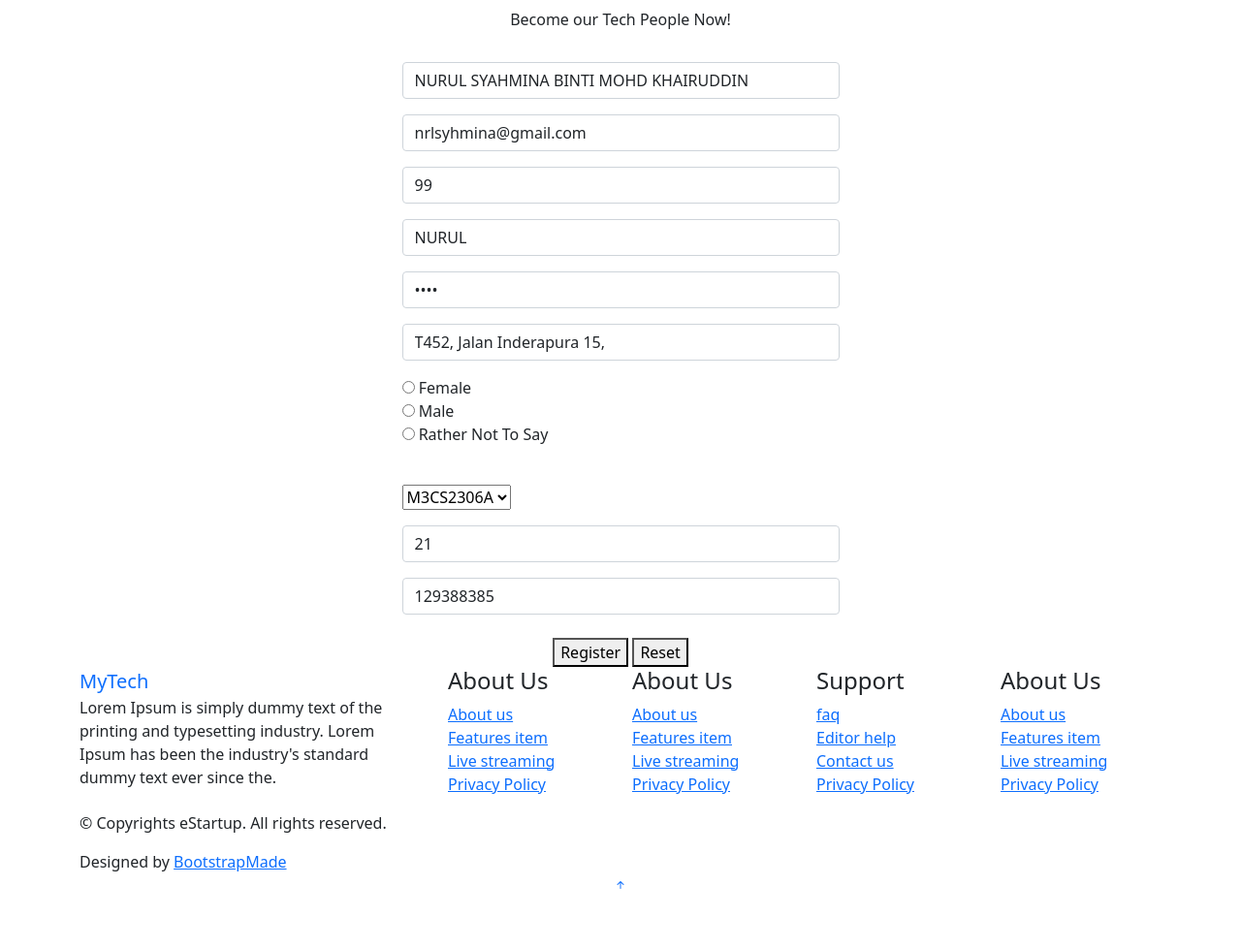
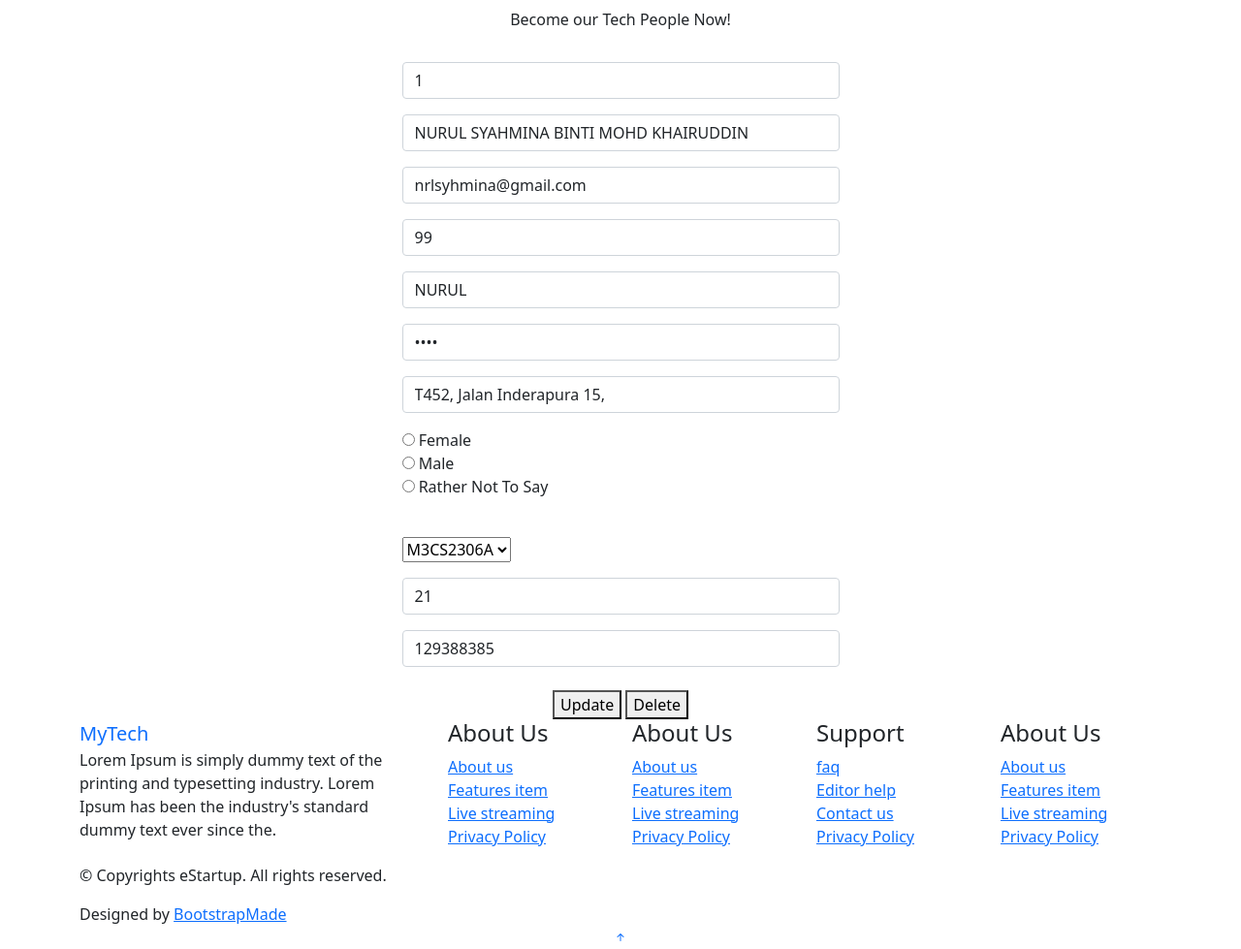
Before and after one commit to nrlsyhmina/myTechClub, a PHP site: page /update-member.php?STUD_ID=1 in a window 1280 px wide. Shown: the part 539-1518 px from the top of the page at 97% size. Before the commit the page ends 1456 px from the top, so only its background shows below. Run offline with PHP 8.4, Linux system fonts and the light colour scheme; data comes from the database, SQL or seed files in the repository.

Commit message:
Add files via upload

```diff
--- a/update-member.php
+++ b/update-member.php
@@ -9,29 +9,21 @@ if (isset($_GET['STUD_ID'])) {
     $row = mysqli_fetch_assoc($qry);
 }
 
-if (isset($_POST['save'])) {
+if (isset($_POST['update'])) {
     include("connection/connection.php");
     $STUD_ID = $_POST['STUD_ID'];
-    $STUD_NAME = $_POST['STUD_NAME'];
+    $STUD_NAME = strtoupper($_POST['STUD_NAME']);
     $STUD_IC = $_POST['STUD_IC'];
     $STUD_USERNAME = $_POST['STUD_USERNAME'];
     $STUD_PASSWORD = $_POST['STUD_PASSWORD'];
-    $STUD_ADDRESS = $_POST['STUD_ADDRESS'];
+    $STUD_ADDRESS = strtoupper($_POST['STUD_ADDRESS']);
     $STUD_GENDER = $_POST['STUD_GENDER'];
     $STUD_EMAIL = $_POST['STUD_EMAIL'];
     $STUD_CLASS = $_POST['STUD_CLASS'];
     $STUD_AGE = $_POST['STUD_AGE'];
     $STUD_PHONE = $_POST['STUD_PHONE'];
 
-    $duplicate = "SELECT STUD_IC FROM STUDENT WHERE STUD_IC = '$STUD_IC'";
-    $check = mysqli_query($conn, $duplicate);
-    $checkrows = mysqli_num_rows($check);
 
-
-    if ($checkrows > 0) {
-        header("Location: register.php?op=errkod");
-        return false;
-    } else {
         $query = "UPDATE STUDENT SET
         STUD_NAME = '$STUD_NAME',
         STUD_IC = '$STUD_IC',
@@ -42,9 +34,9 @@ if (isset($_POST['save'])) {
         STUD_EMAIL = '$STUD_EMAIL',
         STUD_CLASS = '$STUD_CLASS',
         STUD_AGE = '$STUD_AGE' ,
-        STUD_PHONE = '$STUD_PHONE',
-        WHERE = STUD_ID = $STUD_ID";
-    }
+        STUD_PHONE = '$STUD_PHONE'
+        WHERE  STUD_ID = $STUD_ID";
+
 
 
     if (!mysqli_query($conn, $query)) {
@@ -61,6 +53,43 @@ if (isset($_POST['save'])) {
       $('#myModal').modal('show');
     });
       </script>";
+
+        header("Location: index.php?op=success");
+    }
+
+    echo $query;
+}
+else if (isset($_POST['delete'])) {
+    include("connection/connection.php");
+    $STUD_ID = $_POST['STUD_ID'];
+    $STUD_NAME = $_POST['STUD_NAME'];
+    $STUD_IC = $_POST['STUD_IC'];
+    $STUD_USERNAME = $_POST['STUD_USERNAME'];
+    $STUD_PASSWORD = $_POST['STUD_PASSWORD'];
+    $STUD_ADDRESS = $_POST['STUD_ADDRESS'];
+    $STUD_GENDER = $_POST['STUD_GENDER'];
+    $STUD_EMAIL = $_POST['STUD_EMAIL'];
+    $STUD_CLASS = $_POST['STUD_CLASS'];
+    $STUD_AGE = $_POST['STUD_AGE'];
+    $STUD_PHONE = $_POST['STUD_PHONE'];
+
+
+        $query = "DELETE from student WHERE  STUD_ID = $STUD_ID";
+
+    if (!mysqli_query($conn, $query)) {
+        echo "<script>
+        $(document).ready(function(){
+            $('#myModal').modal('show');
+        });
+            </script>";
+
+        header("Location: index.php?op=errkod");
+    } else {
+        echo "<script>
+        $(document).ready(function(){
+        $('#myModal').modal('show');
+        });
+        </script>";
 
         header("Location: index.php?op=success");
     }
@@ -190,6 +219,9 @@ if (isset($_POST['save'])) {
                     <div class="col-lg-5 col-md-8">
                         <div class="form">
                             <form action="update-member.php" method="post" role="form" name="register">
+                            <div class="form-group mt-3">
+                                    <input type="text" name="STUD_ID" class="form-control" value="<?php echo $row['STUD_ID']; ?>" id="STUD_ID" maxlength="50" required>
+                                </div>
                                 <div class="form-group mt-3">
                                     <input type="text" name="STUD_NAME" class="form-control" value="<?php echo $row['STUD_NAME']; ?>" id="STUD_NAME" maxlength="50" required>
                                 </div>
@@ -229,8 +261,8 @@ if (isset($_POST['save'])) {
                                 <div class="form-group mt-3">
                                     <input type="number" name="STUD_PHONE" class="form-control" id="STUD_PHONE" value="<?php echo $row['STUD_PHONE']; ?>" required>
                                 </div><br>
-                                <div class="text-center"><button type="submit" name="save">Register</button>
-                                <button type="reset">Reset</button></div>
+                                <div class="text-center"><button type="submit" name="update">Update</button>
+                                <button type="submit"  name="delete">Delete</button></div>
                             </form>
                         </div>
                     </div>
```
Also changed, not shown: register.php (+6 -8 lines).
